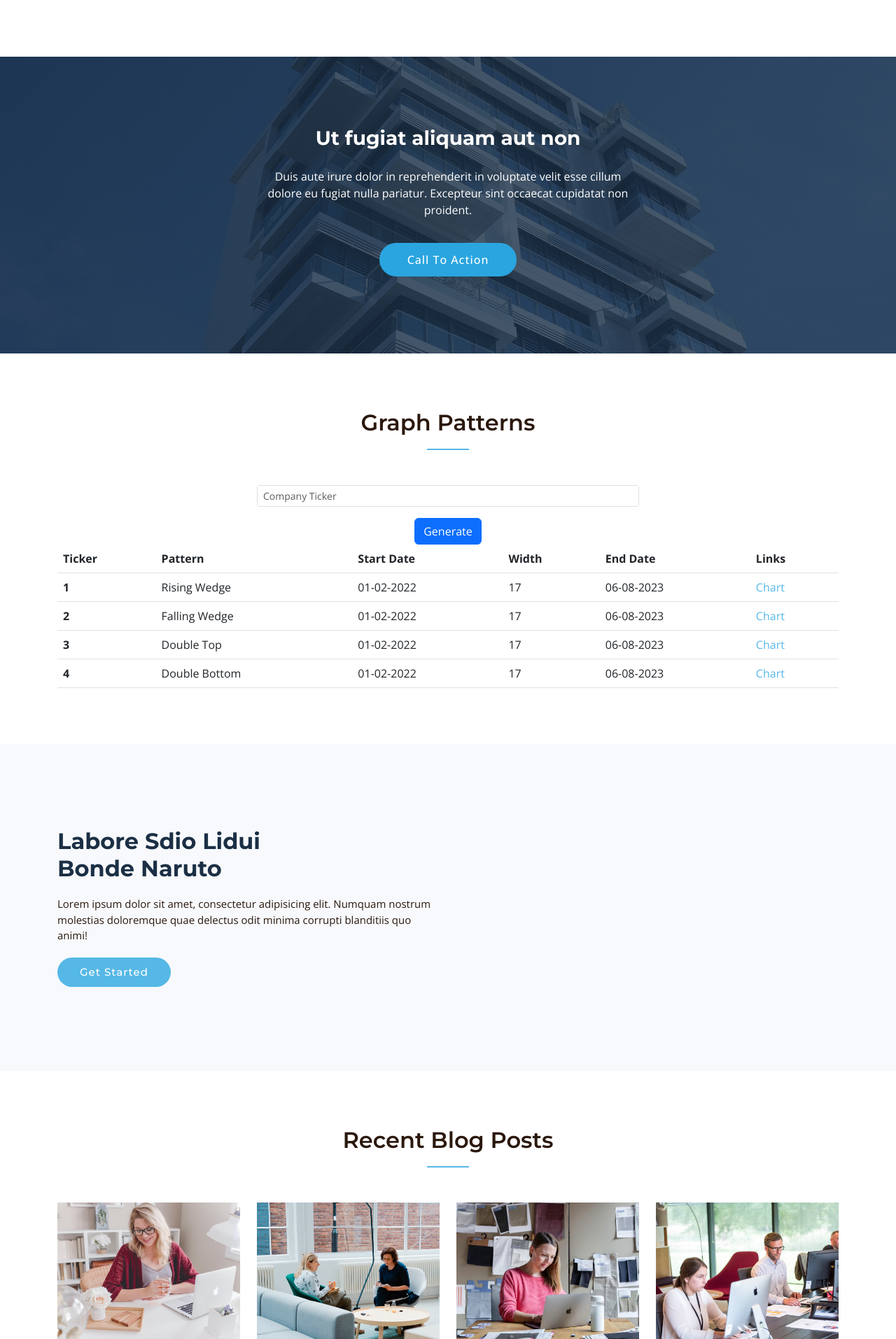
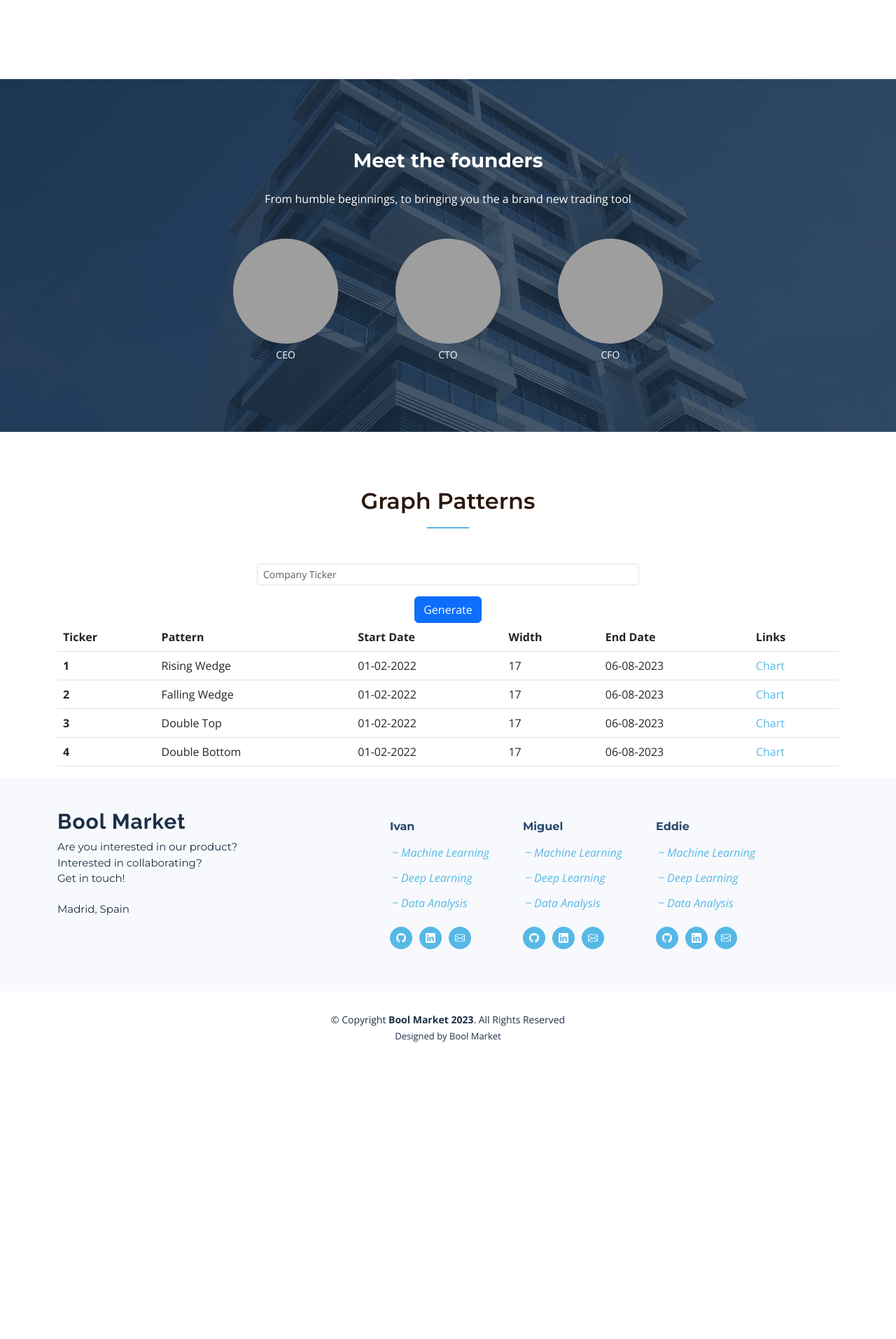
Before and after one commit to BigEd12/bool-market-web, a Flask app: page / in a window 1280 px wide. Shown: the part 2142-4055 px from the top of the page at 70% size. After the commit the page ends 3631 px from the top, so only its background shows below. Run offline with Flask 3, Linux system fonts and the light colour scheme; some libraries are stand-ins or nearby versions; grey boxes are pictures that could not be loaded.

Commit message:
page prepared

```diff
--- a/static/css/main.css
+++ b/static/css/main.css
@@ -802,6 +802,36 @@
 .call-to-action .cta-btn:hover {
   background: var(--color-primary);
 }
+
+.circular-images {
+  display: flex;
+  justify-content: center;
+  align-items: center;
+  margin-top: 20px;
+}
+
+.circular-images img {
+  width: 150px;
+  height: 150px;
+  border-radius: 50%;
+  margin: auto;
+}
+
+.founder {
+  text-align: center;
+  margin-right: 15%;
+}
+
+.founder:last-child {
+  margin-right: 0;
+}
+
+.label {
+  margin-top: 5px;
+  font-size: 14px;
+  color: #FFFFFF;
+}
+
 
 /*--------------------------------------------------------------
 # Features Section
@@ -2162,12 +2192,13 @@
 }
 
 .footer .footer-legal {
-  background: #fff;
+  background: #fff !important;
   padding: 30px 0;
 }
 
 .footer .footer-legal .copyright {
   text-align: center;
+  background-color: #fff !important;
   color: var(--color-secondary);
 }
 
--- a/templates/index.html
+++ b/templates/index.html
@@ -63,7 +63,7 @@
           <li><a href=#about>About</a></li>
           <li><a href=#candlesticks>Candlesticks</a></li>
           <li><a href=#patterns>Patterns</a></li>
-          <li><a href="contact.html">Contact</a></li>
+          <li><a href="#footer">Contact</a></li>
         </ul>
       </nav><!-- .navbar -->
 
@@ -95,7 +95,7 @@
       <div class="container" data-aos="fade-up">
 
         <div class="section-header">
-          <h2>The Co-Founders</h2>
+          <h2>About Bool Market</h2>
 
         </div>
 
@@ -109,33 +109,34 @@
 
                 <div class="swiper-slide">
                   <div class="item">
-                    <h3 class="mb-3">Let's grow your business together</h3>
-                    <h4 class="mb-3">Optio reiciendis accusantium iusto architecto at quia minima maiores quidem, dolorum.</h4>
-                    <p>Lorem ipsum dolor sit amet consectetur adipisicing elit. Repellendus, ipsam perferendis asperiores explicabo vel tempore velit totam, natus nesciunt accusantium dicta quod quibusdam ipsum maiores nobis non, eum. Ullam reiciendis dignissimos laborum aut, magni voluptatem velit doloribus quas sapiente optio.</p>
+                    <h3 class="mb-3">Candlestick patterns</h3>
+                    <h4 class="mb-3">Identification</h4>
+                    <p>In this section of the page you can find detailed candlestick infromation for the company of your choosing</p>
+                    <p>By entering the date range and the ticker for the company you wish to see, you will be presented with a candlestick graph.</p>
+                    <p>Furthermore, you can select individual candlesticks that are present in the chart to see where they have been identified.</p>
+                    <a href="https://github.com/Ivanmoranr/Bool-Market/blob/main/README.md", target="_blank">Follow this link for further reading</a>
                   </div>
                 </div><!-- End slide item -->
 
                 <div class="swiper-slide">
                   <div class="item">
-                    <h3 class="mb-3">Unde perspiciatis ut repellat dolorem</h3>
-                    <h4 class="mb-3">Amet cumque nam sed voluptas doloribus iusto. Dolorem eos aliquam quis.</h4>
-                    <p>Dolorem quia fuga consectetur voluptatem. Earum consequatur nulla maxime necessitatibus cum accusamus. Voluptatem dolorem ut numquam dolorum delectus autem veritatis facilis. Et ea ut repellat ea. Facere est dolores fugiat dolor.</p>
+                    <h3 class="mb-3">Our API</h3>
+                    <h4 class="mb-3">Need to leverage our data?</h4>
+                    <p>All of our candlestick data is provided by our own in-house API, with candlestick identification provided by TA-Lib</p>
+                    <br>
+                    <p>If you would like to access our data for your own project, please visit our API page:</p>
+                    <br>
+                    <a href="#">API page</a>
                   </div>
                 </div><!-- End slide item -->
 
                 <div class="swiper-slide">
                   <div class="item">
-                    <h3 class="mb-3">Aliquid non alias minus</h3>
-                    <h4 class="mb-3">Necessitatibus voluptatibus explicabo dolores a vitae voluptatum.</h4>
-                    <p>Neque voluptates aut. Soluta aut perspiciatis porro deserunt. Voluptate ut itaque velit. Aut consectetur voluptatem aspernatur sequi sit laborum. Voluptas enim dolorum fugiat aut.</p>
-                  </div>
-                </div><!-- End slide item -->
-
-                <div class="swiper-slide">
-                  <div class="item">
-                    <h3 class="mb-3">Necessitatibus suscipit non voluptatem quibusdam</h3>
-                    <h4 class="mb-3">Tempora quos est ut quia adipisci ut voluptas. Deleniti laborum soluta nihil est. Eum similique neque autem ut.</h4>
-                    <p>Ut rerum et autem vel. Et rerum molestiae aut sit vel incidunt sit at voluptatem. Saepe dolorem et sed voluptate impedit. Ad et qui sint at qui animi animi rerum.</p>
+                    <h3 class="mb-3">Graph Patterns</h3>
+                    <h4 class="mb-3">Identify Common Patterns</h4>
+                    <p>Our pattern identifier identifies the most common stock market graph patterns and show the last places that they appeared.</p>
+                    <p>Simply enter the ticker for the company you wish to query, and you will be presented with a table with the information</p>
+                    <a href="https://github.com/Ivanmoranr/Bool-Market/blob/main/README.md", target="_blank">Follow this link for further reading</a>
                   </div>
                 </div><!-- End slide item -->
 
@@ -204,7 +205,7 @@
 
           <script src='https://cdn.plot.ly/plotly-latest.min.js'></script>
           <script type='text/javascript'>
-            var graphs = {{graphJSON | safe}};
+            var graphs = {{ graphJSON | safe }};
             Plotly.plot('chart',graphs,{});
           </script>
 
@@ -218,14 +219,31 @@
       <div class="container" data-aos="fade-up">
         <div class="row justify-content-center">
           <div class="col-lg-6 text-center">
-            <h3>Ut fugiat aliquam aut non</h3>
-            <p>Duis aute irure dolor in reprehenderit in voluptate velit esse cillum dolore eu fugiat nulla pariatur. Excepteur sint occaecat cupidatat non proident.</p>
-            <a class="cta-btn" href="#">Call To Action</a>
+            <h3>Meet the founders</h3>
+            <p>From humble beginnings, to bringing you the a brand new trading tool</p>
           </div>
         </div>
-
+        <div class="row justify-content-center">
+          <div class="col-lg-6 text-center">
+            <div class="circular-images">
+              <div class="founder">
+                <img src="{{ url_for('static', filename='img/team/ivan.jpeg') }}" alt="Ivan Moran Rossell" title="Ivan Moran Rossell">
+                <div class="label">CEO</div>
+              </div>
+              <div class="founder">
+                <img src="{{ url_for('static', filename='img/team/miguel.jpeg') }}" alt="Miguel Equiza Goicoechea" title="Miguel Equiza Goicoechea">
+                <div class="label">CTO</div>
+              </div>
+              <div class="founder">
+                <img src="{{ url_for('static', filename='img/team/eddie.jpeg') }}" alt="Eduardo Olmos Greenham" title="Eduardo Olmos Greenham">
+                <div class="label">CFO</div>
+              </div>
+            </div>
+          </div>
+        </div>
       </div>
     </section><!-- End Call To Action Section -->
+
 
     <!-- ======= Features Section ======= -->
     <section id="patterns" class="features">
@@ -299,89 +317,7 @@
           </tbody>
         </table>
       </div>
-
-      <div class="details">
-        <div class="container" data-aos="fade-up" data-aos-delay="300">
-          <div class="row">
-            <div class="col-md-6">
-              <h4>Labore Sdio Lidui<br>Bonde Naruto</h4>
-              <p>Lorem ipsum dolor sit amet, consectetur adipisicing elit. Numquam nostrum molestias doloremque quae delectus odit minima corrupti blanditiis quo animi!</p>
-              <a href="#about" class="btn-get-started">Get Started</a>
-            </div>
-          </div>
-
-        </div>
-      </div>
-
     </section><!-- End Features Section -->
-
-    <!-- ======= Recent Blog Posts Section ======= -->
-    <section id="recent-posts" class="recent-posts">
-      <div class="container" data-aos="fade-up">
-
-        <div class="section-header">
-          <h2>Recent Blog Posts</h2>
-
-        </div>
-
-        <div class="row gy-5">
-
-          <div class="col-xl-3 col-md-6" data-aos="fade-up" data-aos-delay="100">
-            <div class="post-box">
-              <div class="post-img"><img src="static/img/blog/blog-1.jpg" class="img-fluid" alt=""></div>
-              <div class="meta">
-                <span class="post-date">Tue, December 12</span>
-                <span class="post-author"> / Julia Parker</span>
-              </div>
-              <h3 class="post-title">Eum ad dolor et. Autem aut fugiat debitis</h3>
-              <p>Illum voluptas ab enim placeat. Adipisci enim velit nulla. Vel omnis laudantium. Asperiores eum ipsa est officiis. Modi qui magni est...</p>
-              <a href="blog-details.html" class="readmore stretched-link"><span>Read More</span><i class="bi bi-arrow-right"></i></a>
-            </div>
-          </div>
-
-          <div class="col-xl-3 col-md-6" data-aos="fade-up" data-aos-delay="200">
-            <div class="post-box">
-              <div class="post-img"><img src="static/img/blog/blog-2.jpg" class="img-fluid" alt=""></div>
-              <div class="meta">
-                <span class="post-date">Fri, September 05</span>
-                <span class="post-author"> / Mario Douglas</span>
-              </div>
-              <h3 class="post-title">Et repellendus molestiae qui est sed omnis</h3>
-              <p>Voluptatem nesciunt omnis libero autem tempora enim ut ipsam id. Odit quia ab eum assumenda. Quisquam omnis doloribus...</p>
-              <a href="blog-details.html" class="readmore stretched-link"><span>Read More</span><i class="bi bi-arrow-right"></i></a>
-            </div>
-          </div>
-
-          <div class="col-xl-3 col-md-6" data-aos="fade-up" data-aos-delay="300">
-            <div class="post-box">
-              <div class="post-img"><img src="static/img/blog/blog-3.jpg" class="img-fluid" alt=""></div>
-              <div class="meta">
-                <span class="post-date">Tue, July 27</span>
-                <span class="post-author"> / Lisa Hunter</span>
-              </div>
-              <h3 class="post-title">Quia assumenda est et veritati</h3>
-              <p>Quia nam eaque omnis explicabo similique eum quaerat similique laboriosam. Quis omnis repellat sed quae consectetur magnam...</p>
-              <a href="blog-details.html" class="readmore stretched-link"><span>Read More</span><i class="bi bi-arrow-right"></i></a>
-            </div>
-          </div>
-
-          <div class="col-xl-3 col-md-6" data-aos="fade-up" data-aos-delay="400">
-            <div class="post-box">
-              <div class="post-img"><img src="static/img/blog/blog-4.jpg" class="img-fluid" alt=""></div>
-              <div class="meta">
-                <span class="post-date">Tue, Sep 16</span>
-                <span class="post-author"> / Mario Douglas</span>
-              </div>
-              <h3 class="post-title">Pariatur quia facilis similique deleniti</h3>
-              <p>Et consequatur eveniet nam voluptas commodi cumque ea est ex. Aut quis omnis sint ipsum earum quia eligendi...</p>
-              <a href="blog-details.html" class="readmore stretched-link"><span>Read More</span><i class="bi bi-arrow-right"></i></a>
-            </div>
-          </div>
-
-        </div>
-
-      </div>
-    </section><!-- End Recent Blog Posts Section -->
 
   </main><!-- End #main -->
 
@@ -395,64 +331,79 @@
             <a href="index.html" class="logo d-flex align-items-center">
               <span>Bool Market</span>
             </a>
-            <p>Cras fermentum odio eu feugiat lide par naso tierra. Justo eget nada terra videa magna derita valies darta donna mare fermentum iaculis eu non diam phasellus.</p>
+            <p>Are you interested in our product?</p>
+            <p>Interested in collaborating?</p>
+            <p>Get in touch!</p>
+            <br>
+            <p>
+              Madrid, Spain<br>
+            </p>
+          </div>
+
+          <div class="col-lg-2 col-6 footer-links">
+            <h4>Ivan</h4>
+            <ul>
+              <li><i class="bi bi-dash">Machine Learning</i></li>
+              <li><i class="bi bi-dash">Deep Learning</i></li>
+              <li><i class="bi bi-dash">Data Analysis</i></li>
+            </ul>
             <div class="social-links d-flex  mt-3">
-              <a href="#" class="twitter"><i class="bi bi-twitter"></i></a>
-              <a href="#" class="facebook"><i class="bi bi-facebook"></i></a>
-              <a href="#" class="instagram"><i class="bi bi-instagram"></i></a>
-              <a href="#" class="linkedin"><i class="bi bi-linkedin"></i></a>
+              <a href="https://github.com/Ivanmoranr" target="_blank" class="github"><i class="bi bi-github"></i></a>
+              <a href="https://www.linkedin.com/in/ivanmoranrossel/" target="_blank" class="linkedin"><i class="bi bi-linkedin"></i></a>
+              <a href="mailto:ivanmoranr@outlook.com" target="_blank" class="email">
+                <i class="bi bi-envelope"></i>
+              </a>
             </div>
           </div>
 
           <div class="col-lg-2 col-6 footer-links">
-            <h4>Useful Links</h4>
+            <h4>Miguel</h4>
             <ul>
-              <li><i class="bi bi-dash"></i> <a href="#">Home</a></li>
-              <li><i class="bi bi-dash"></i> <a href="#">About us</a></li>
-              <li><i class="bi bi-dash"></i> <a href="#">Services</a></li>
-              <li><i class="bi bi-dash"></i> <a href="#">Terms of service</a></li>
-              <li><i class="bi bi-dash"></i> <a href="#">Privacy policy</a></li>
+              <li><i class="bi bi-dash">Machine Learning</i></li>
+              <li><i class="bi bi-dash">Deep Learning</i></li>
+              <li><i class="bi bi-dash">Data Analysis</i></li>
             </ul>
+            <div class="social-links d-flex  mt-3">
+              <a href="https://github.com/Miguel-Equiza" target="_blank" class="github"><i class="bi bi-github"></i></a>
+              <a href="https://www.linkedin.com/in/mequizagoi/" target="_blank" class="linkedin"><i class="bi bi-linkedin"></i></a>
+              <a href="mailto:miguelequiva12345@gmail.com" target="_blank" class="email">
+                <i class="bi bi-envelope"></i>
+              </a>
+            </div>
           </div>
 
+
           <div class="col-lg-2 col-6 footer-links">
-            <h4>Our Services</h4>
+            <h4>Eddie</h4>
             <ul>
-              <li><i class="bi bi-dash"></i> <a href="#">Web Design</a></li>
-              <li><i class="bi bi-dash"></i> <a href="#">Web Development</a></li>
-              <li><i class="bi bi-dash"></i> <a href="#">Product Management</a></li>
-              <li><i class="bi bi-dash"></i> <a href="#">Marketing</a></li>
-              <li><i class="bi bi-dash"></i> <a href="#">Graphic Design</a></li>
+              <li><i class="bi bi-dash">Machine Learning</i></li>
+              <li><i class="bi bi-dash">Deep Learning</i></li>
+              <li><i class="bi bi-dash">Data Analysis</i></li>
             </ul>
+            <div class="social-links d-flex  mt-3">
+              <a href="https://github.com/BigEd12" target="_blank" class="github"><i class="bi bi-github"></i></a>
+              <a href="https://www.linkedin.com/in/olmosedward/" target="_blank" class="linkedin"><i class="bi bi-linkedin"></i></a>
+              <a href="mailto:olmos.edward@gmail.com" target="_blank" class="email">
+                <i class="bi bi-envelope"></i>
+              </a>
           </div>
-
-          <div class="col-lg-3 col-md-12 footer-contact text-center text-md-start">
-            <h4>Contact Us</h4>
-            <p>
-              A108 Adam Street <br>
-              New York, NY 535022<br>
-              United States <br><br>
-              <strong>Phone:</strong> +1 5589 55488 55<br>
-              <strong>Email:</strong> info@example.com<br>
-            </p>
-
           </div>
 
         </div>
       </div>
     </div>
 
-    <div class="footer-legal">
+    <div class="footer-legal last-section">
       <div class="container">
         <div class="copyright">
-          &copy; Copyright <strong><span>Bool Market</span></strong>. All Rights Reserved
+          &copy; Copyright <strong><span>Bool Market 2023</span></strong>. All Rights Reserved
         </div>
         <div class="credits">
           <!-- All the links in the footer should remain intact. -->
           <!-- You can delete the links only if you purchased the pro version. -->
           <!-- Licensing information: https://bootstrapmade.com/license/ -->
           <!-- Purchase the pro version with working PHP/AJAX contact form: https://bootstrapmade.com/nova-bootstrap-business-template/ -->
-          Designed by <a href="https://bootstrapmade.com/">BootstrapMade</a>
+          Designed by Bool Market
         </div>
       </div>
     </div>
```
Also changed, not shown: static/img/team/team-1.jpg (deleted), static/img/team/team-2.jpg (deleted), static/img/team/team-3.jpg (deleted), static/img/team/team-4.jpg (deleted), 4 other files.
